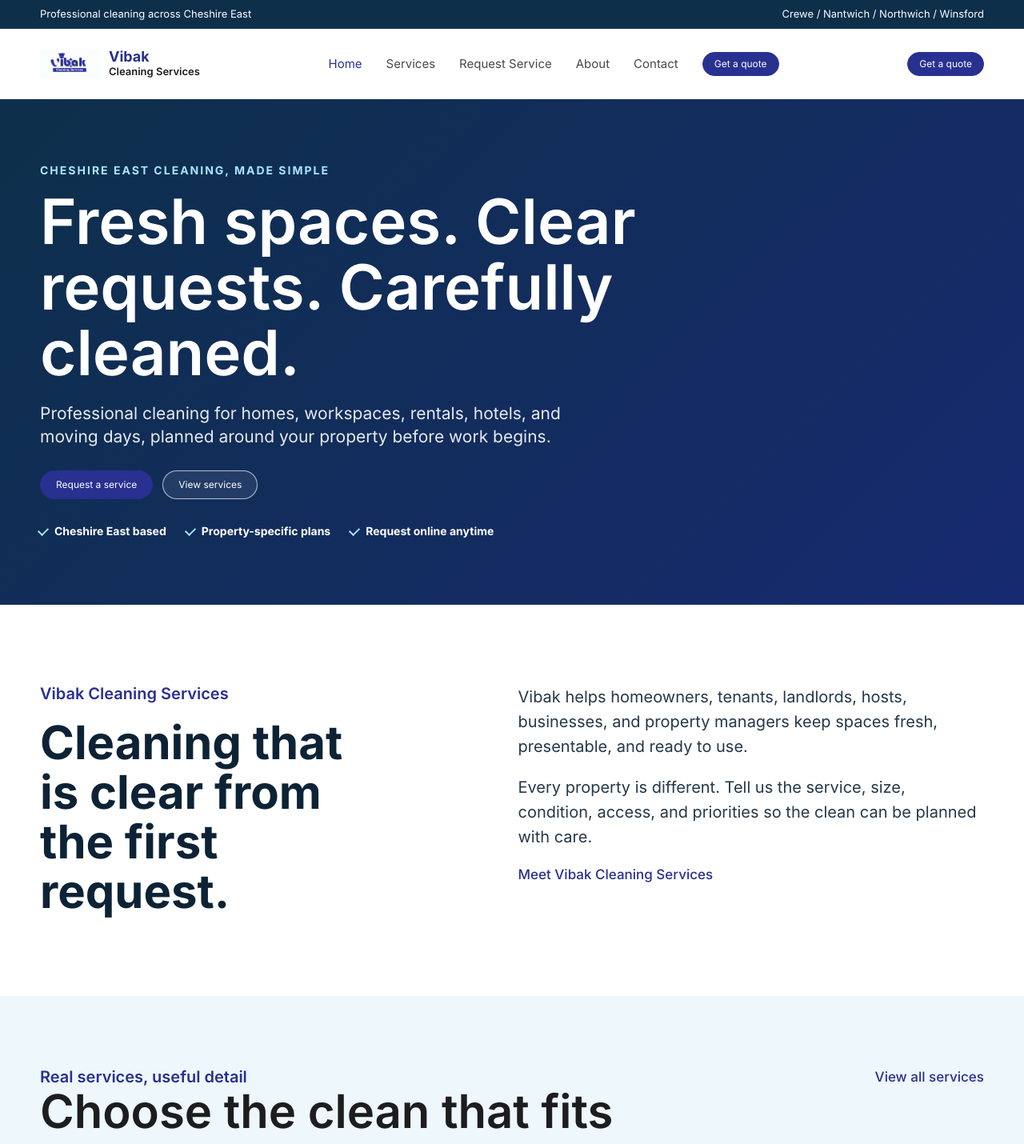
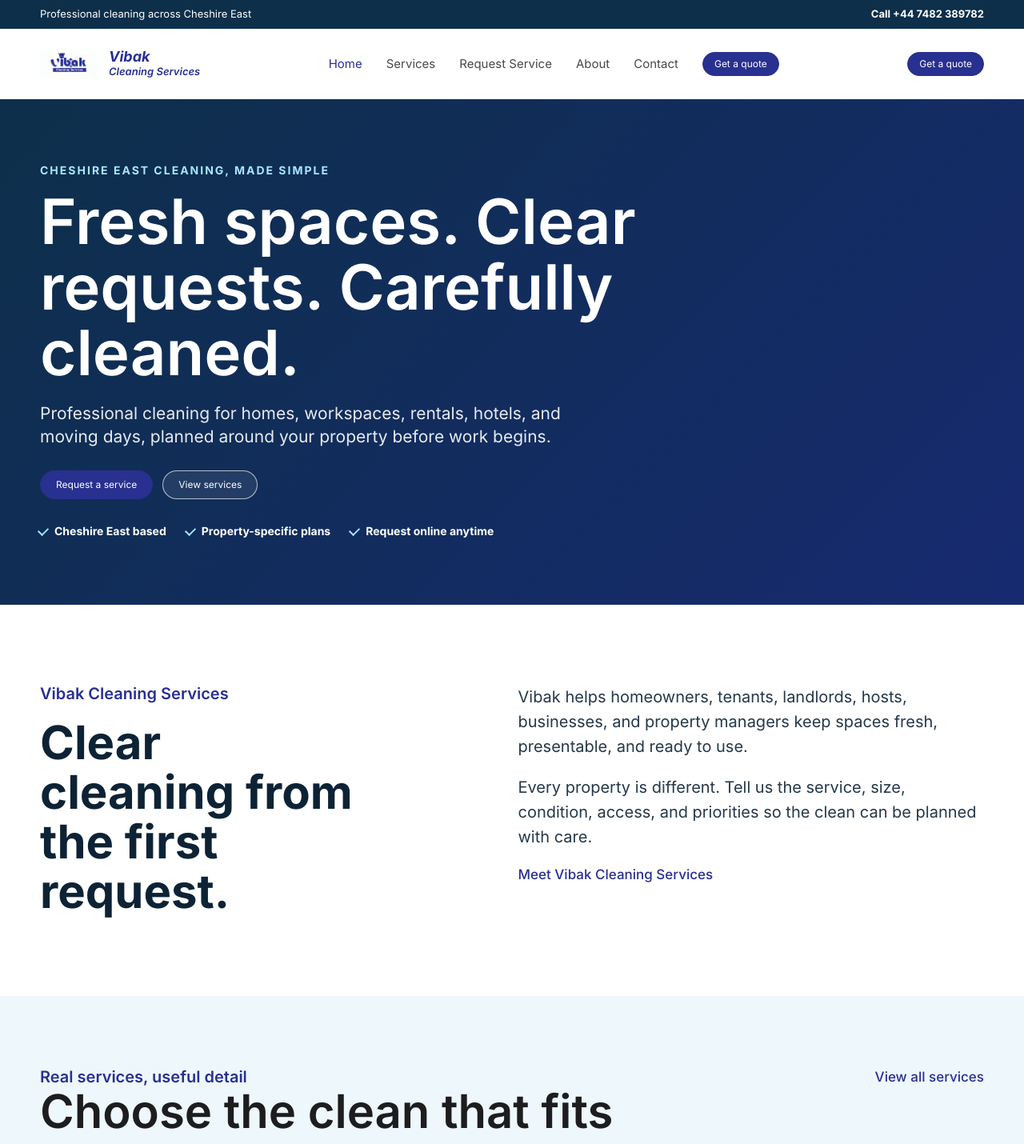
Before and after one commit to akingram/vibak, a React (Vite) app: page / in a window 1280 px wide. Shown: the top 1430 px of the page at 80% size. Built offline with nearby package versions, Linux system fonts and the light colour scheme.

Commit message:
Fix mobile intro and add contact number

```diff
--- a/src/App.jsx
+++ b/src/App.jsx
@@ -15,6 +15,9 @@
   "/about": "About | Vibak Cleaning Services",
   "/contact": "Contact | Vibak Cleaning Services",
 };
+
+const contactPhone = "+44 7482 389782";
+const contactPhoneHref = "tel:+447482389782";
 
 const allServices = [
   "Domestic Cleaning",
@@ -358,7 +361,7 @@
     <>
       <div className="top-strip" aria-label="Service summary">
         <span>Professional cleaning across Cheshire East</span>
-        <span>Crewe / Nantwich / Northwich / Winsford</span>
+        <a href={contactPhoneHref}>Call {contactPhone}</a>
       </div>
 
       <nav className="global-nav" aria-label="Primary navigation">
@@ -428,11 +431,9 @@
           <a href="/contact">Contact</a>
         </div>
         <address>
-          <h2>Coverage</h2>
-          <span>Crewe</span>
-          <span>Nantwich</span>
-          <span>Northwich</span>
-          <span>Winsford</span>
+          <h2>Contact</h2>
+          <a href={contactPhoneHref}>{contactPhone}</a>
+          <span>Crewe / Nantwich / Northwich / Winsford</span>
         </address>
       </div>
     </footer>
@@ -557,7 +558,7 @@
       <section className="intro-split reference-intro">
         <div>
           <p className="product-kicker">Vibak Cleaning Services</p>
-          <h2>Cleaning that is clear from the first request.</h2>
+          <h2>Clear cleaning from the first request.</h2>
         </div>
         <div>
           <p>
@@ -1105,9 +1106,14 @@
         title="Tell us about the property. We will keep the next step simple."
         copy="Share the service, area, property size, access notes, and priority areas for a clear follow-up."
         actions={
-          <a className="pill pill-blue hero-pill" href="/request-service">
-            Request a service
-          </a>
+          <>
+            <a className="pill pill-blue hero-pill" href="/request-service">
+              Request a service
+            </a>
+            <a className="pill pill-outline hero-pill" href={contactPhoneHref}>
+              Call {contactPhone}
+            </a>
+          </>
         }
       />
       <section className="contact-choice-band">
@@ -1123,6 +1129,14 @@
         <div className="contact-choice-grid">
           <article className="contact-choice-card">
             <span>01</span>
+            <h3>Call Vibak</h3>
+            <p>Speak directly about the service, area, and property details.</p>
+            <a className="text-link" href={contactPhoneHref}>
+              {contactPhone}
+            </a>
+          </article>
+          <article className="contact-choice-card">
+            <span>02</span>
             <h3>Request online</h3>
             <p>Use the form for the fastest route into a clear cleaning brief.</p>
             <a className="text-link" href="/request-service">
@@ -1130,7 +1144,7 @@
             </a>
           </article>
           <article className="contact-choice-card">
-            <span>02</span>
+            <span>03</span>
             <h3>Pick a service</h3>
             <p>Choose the clean you need and open the form with it selected.</p>
             <a className="text-link" href="/services">
@@ -1138,7 +1152,7 @@
             </a>
           </article>
           <article className="contact-choice-card">
-            <span>03</span>
+            <span>04</span>
             <h3>Check coverage</h3>
             <p>Crewe, Nantwich, Northwich, Winsford, and nearby Cheshire East areas.</p>
             <a className="text-link" href="/request-service">
--- a/src/styles.css
+++ b/src/styles.css
@@ -72,6 +72,17 @@
   line-height: 1.3;
 }
 
+.top-strip a {
+  color: #ffffff;
+  font-weight: 700;
+  text-decoration: none;
+}
+
+.top-strip a:hover,
+.top-strip a:focus-visible {
+  text-decoration: underline;
+}
+
 .global-nav {
   min-height: 88px;
   display: grid;
@@ -103,13 +114,15 @@
   color: var(--color-vibak-blue);
   font-family: var(--font-display);
   font-size: 18px;
+  font-style: italic;
   font-weight: 700;
   letter-spacing: 0;
 }
 
 .brand-copy small {
-  color: var(--color-ink);
+  color: var(--color-vibak-blue);
   font-size: 13px;
+  font-style: italic;
   font-weight: 600;
   letter-spacing: 0;
 }
@@ -680,7 +693,7 @@
 
 .contact-choice-grid {
   display: grid;
-  grid-template-columns: repeat(3, minmax(0, 1fr));
+  grid-template-columns: repeat(4, minmax(0, 1fr));
   gap: 16px;
 }
 
@@ -2154,6 +2167,17 @@
     width: min(100% - 36px, 1180px);
   }
 
+  .intro-split {
+    grid-template-columns: 1fr;
+    gap: 22px;
+    padding-top: 56px;
+    padding-bottom: 56px;
+  }
+
+  .intro-split h2 {
+    margin-top: 12px;
+  }
+
   .intro-split p:not(.product-kicker),
   .editorial-copy > p:not(.product-kicker),
   .wide-story p,
```
Also changed, not shown: 1 other file (tests, documents, lock files or other folders).
